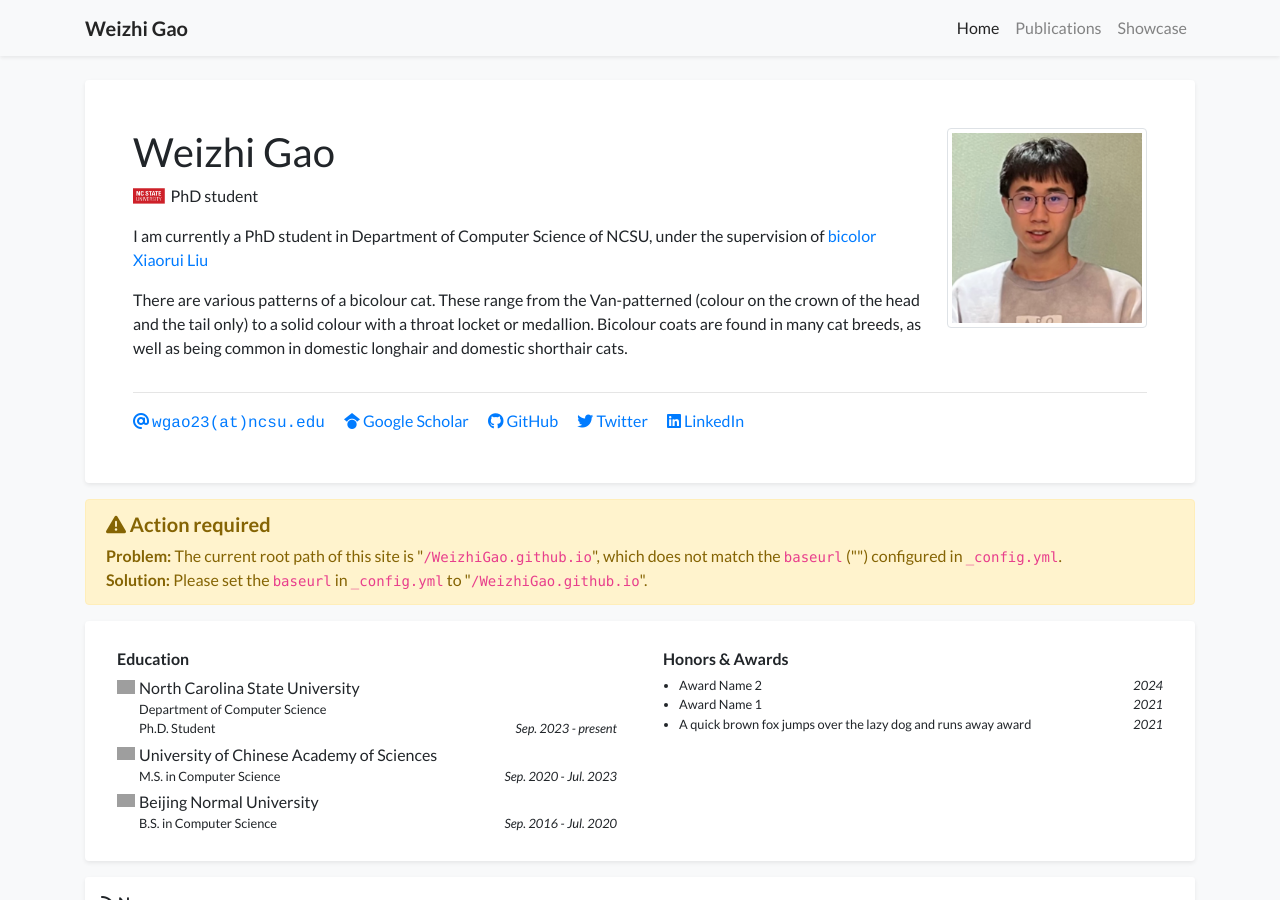
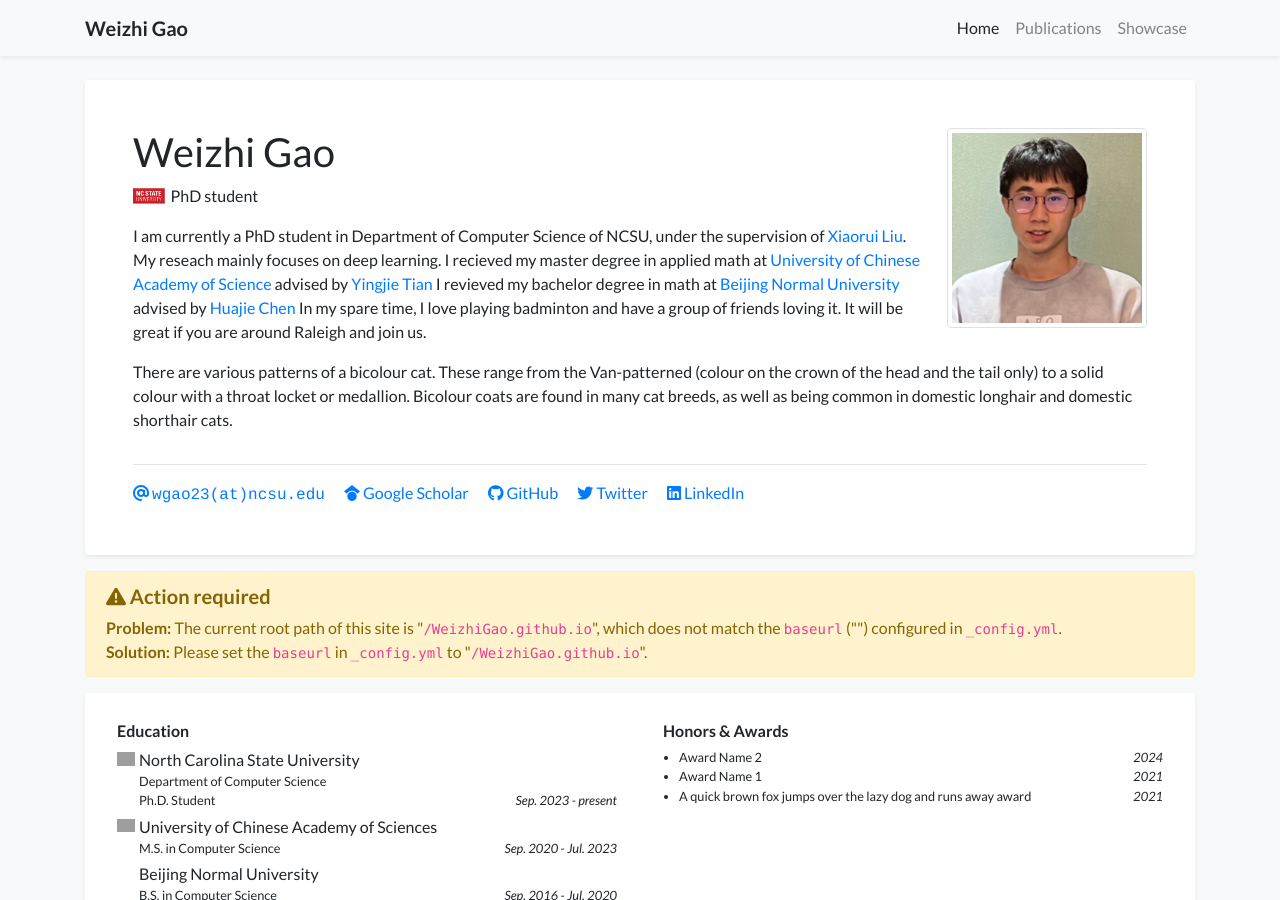
Before and after one commit to WeizhiGao/WeizhiGao.github.io, a Jekyll site: the page built from index.html, in a window 1280 px wide and 900 px high. Built offline with Jekyll 4.4.1, drawn with Linux system fonts in a browser that asks for light colours; nearby versions of some CDN libraries; a style sheet for code colours, icons or effects is not loaded; grey boxes are pictures that could not be loaded.

Commit message:
edit personal info

```diff
--- a/_data/profile.yml
+++ b/_data/profile.yml
@@ -22,7 +22,17 @@ short_bio_text_justify: false
 short_bio: >-
   <p>
     I am currently a PhD student in Department of Computer Science of NCSU, under the supervision
-    of <a href="https://sites.google.com/ncsu.edu/xiaorui/" target="_blank">bicolor Xiaorui Liu</a>
+    of
+    <a href="https://sites.google.com/ncsu.edu/xiaorui/" target="_blank"> Xiaorui Liu</a>. My reseach mainly focuses on deep learning.
+    I recieved my master degree in applied math at
+    <a href="https://www.ucas.ac.cn/" target="_blank">University of Chinese Academy of Science</a> advised by
+    <a href="https://scholar.google.com/citations?user=CpmL7BkAAAAJ&hl=en" target="_blank">Yingjie Tian</a>
+    I revieved my bachelor degree in math at
+    <a href="https://english.bnu.edu.cn/" target="_blank">Beijing Normal University</a> advised by
+    <a href="https://scholar.google.com/citations?user=mqruBEQAAAAJ&hl=en" target="_blank">Huajie Chen</a>
+
+    In my spare time, I love playing badminton and have a group of friends loving it.
+    It will be great if you are around Raleigh and join us.
   </p>
   <p>
     There are various patterns of a bicolour cat. These range from the Van-patterned (colour on the crown of the head
@@ -42,11 +52,11 @@ education:
     Ph.D. Student
   date: Sep. 2023 - present
 - name: University of Chinese Academy of Sciences
-  logo: /assets/images/logo/nc_state_circle.jpg
+  logo: /assets/images/logo/ucas.png
   position: M.S. in Computer Science
   date: Sep. 2020 - Jul. 2023
 - name: Beijing Normal University
-  logo: /assets/images/logo/nc_state_circle.jpg
+  logo: /assets/images/logo/bnu.png
   position: B.S. in Computer Science
   date: Sep. 2016 - Jul. 2020
 
```
Also changed, not shown: assets/images/logo/bnu.png (added), assets/images/logo/ucsa.png (added).
